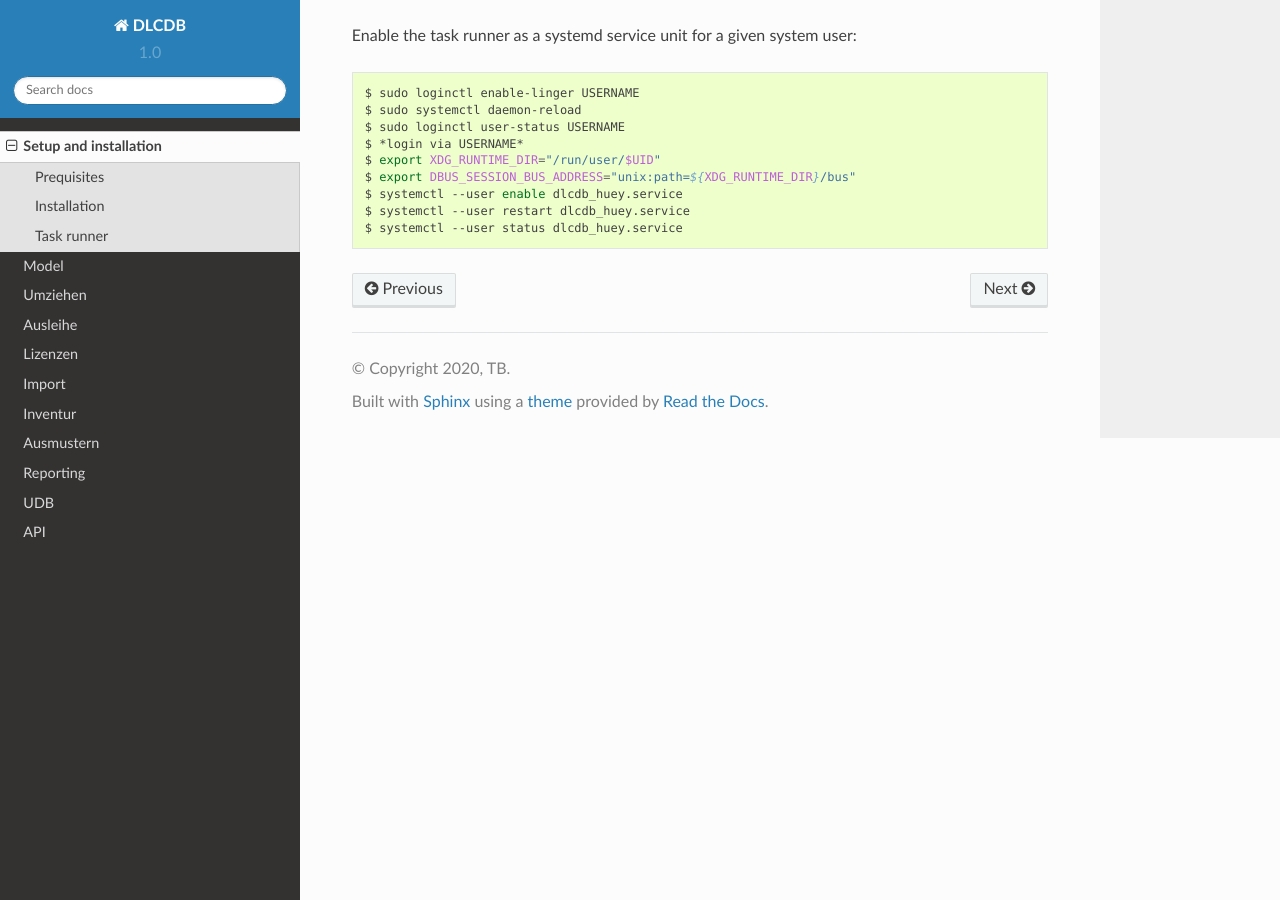
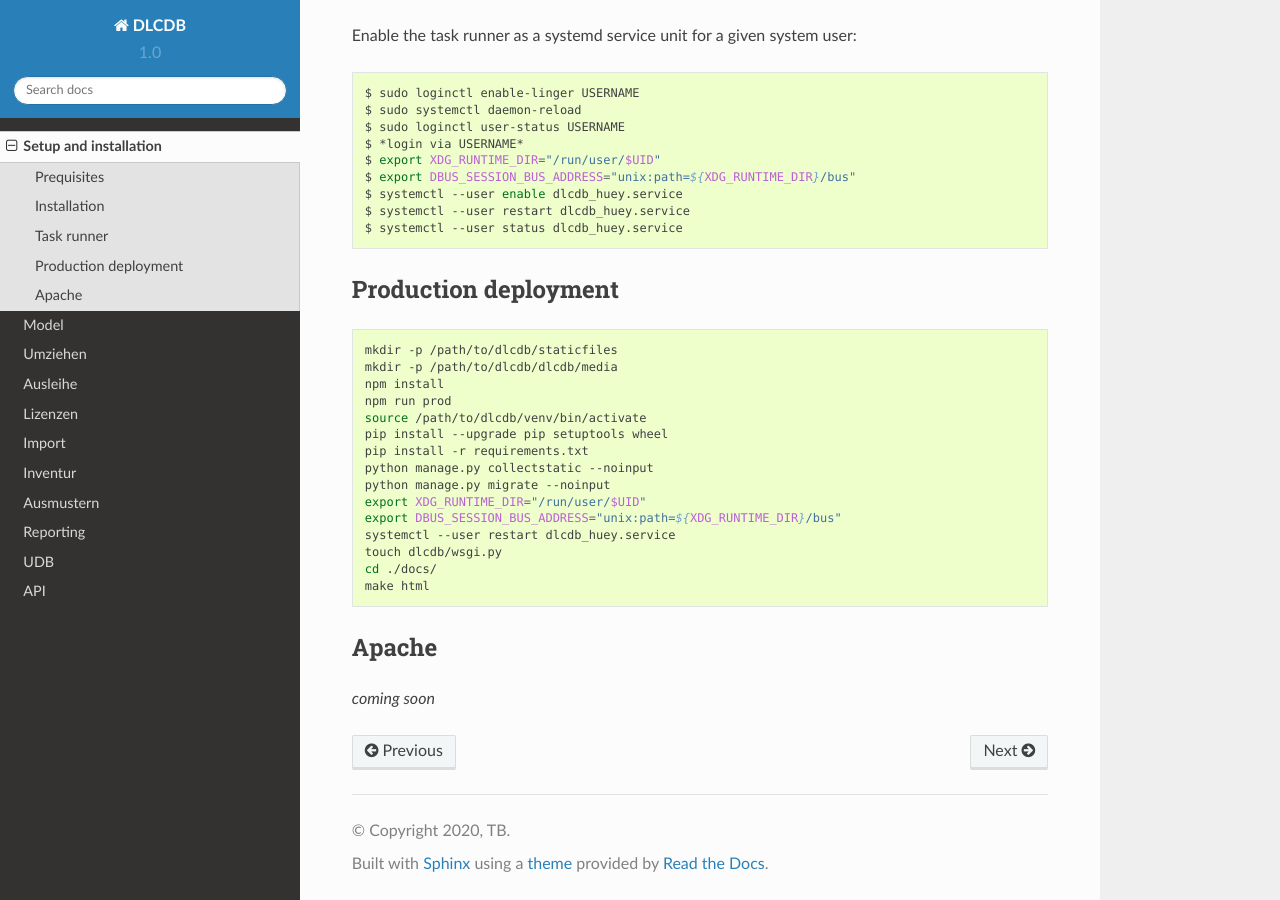
Before and after one commit to tombreit/django-dlcdb, a Sphinx documentation site: the page built from docs/chapters/setup.rst, in a window 1280 px wide and 900 px high, scrolled down 1969 px. Built offline with Sphinx 7.4.7 and the Read the Docs theme 2.0.0, drawn with Linux system fonts in a browser that asks for light colours.

Commit message:
added section for deployment steps

```diff
--- a/docs/chapters/setup.rst
+++ b/docs/chapters/setup.rst
@@ -116,3 +116,31 @@ Enable the task runner as a systemd service unit for a given system user:
    $ systemctl --user enable dlcdb_huey.service
    $ systemctl --user restart dlcdb_huey.service
    $ systemctl --user status dlcdb_huey.service
+
+
+Production deployment
+---------------------
+
+.. code:: bash
+
+   mkdir -p /path/to/dlcdb/staticfiles
+   mkdir -p /path/to/dlcdb/dlcdb/media
+   npm install
+   npm run prod
+   source /path/to/dlcdb/venv/bin/activate
+   pip install --upgrade pip setuptools wheel
+   pip install -r requirements.txt
+   python manage.py collectstatic --noinput
+   python manage.py migrate --noinput
+   export XDG_RUNTIME_DIR="/run/user/$UID"
+   export DBUS_SESSION_BUS_ADDRESS="unix:path=${XDG_RUNTIME_DIR}/bus"
+   systemctl --user restart dlcdb_huey.service
+   touch dlcdb/wsgi.py
+   cd ./docs/
+   make html
+
+
+Apache
+------
+
+*coming soon*
```
